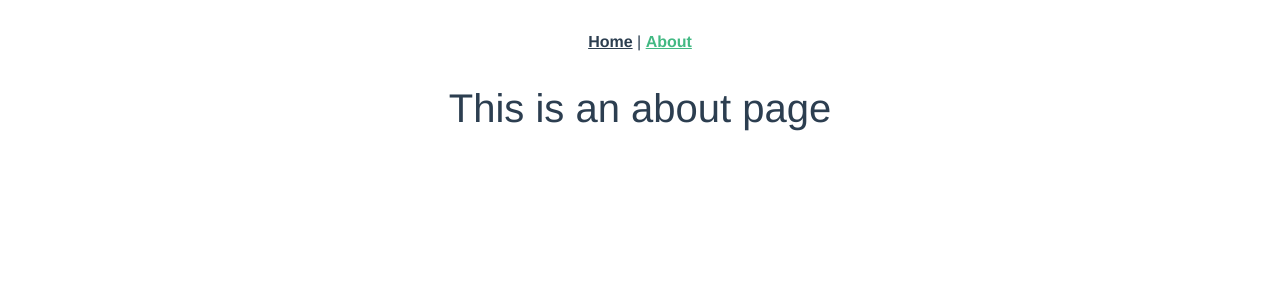
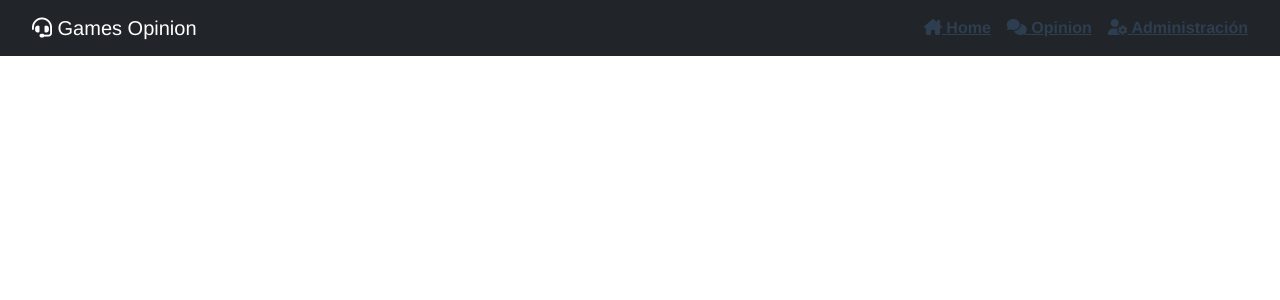
Before and after one commit to AnlianaAguilar/Games_Opinion_Site, a Vue app: page /about in a window 1280 px wide. Shown: the top 300 px of the page. Built offline with nearby package versions, Linux system fonts and the light colour scheme.

Commit message:
Se agrega nav y sus router

```diff
--- a/public/index.html
+++ b/public/index.html
@@ -7,6 +7,7 @@
     <link rel="icon" href="<%= BASE_URL %>favicon.ico">
     <link href="https://cdn.jsdelivr.net/npm/bootstrap@5.1.3/dist/css/bootstrap.min.css" rel="stylesheet"
       integrity="sha384-1BmE4kWBq78iYhFldvKuhfTAU6auU8tT94WrHftjDbrCEXSU1oBoqyl2QvZ6jIW3" crossorigin="anonymous">
+    <script src="https://kit.fontawesome.com/e66ac679d5.js" crossorigin="anonymous"></script>
     <title><%= htmlWebpackPlugin.options.title %></title>
   </head>
   <body>
--- a/src/App.vue
+++ b/src/App.vue
@@ -1,12 +1,45 @@
 <template>
   <div id="app">
-    <nav>
-      <router-link to="/">Home</router-link> |
-      <router-link to="/about">About</router-link>
+    <nav class="navbar navbar-expand-lg navbar-dark bg-dark">
+      <div class="container-fluid">
+        <a class="navbar-brand fw-light text" href="#"><i class="fa-solid fa-headset"></i> Games Opinion</a>
+        <button
+          class="navbar-toggler"
+          type="button"
+          data-bs-toggle="collapse"
+          data-bs-target="#navbarNav"
+          aria-controls="navbarNav"
+          aria-expanded="false"
+          aria-label="Toggle navigation"
+        >
+          <span class="navbar-toggler-icon"></span>
+        </button>
+        <div class="collapse navbar-collapse" id="navbarNav">
+          <ul class="navbar-nav ms-auto">
+            <li class="nav-item me-3">
+              <router-link to="/"><i class="fa-solid fa-house-chimney"></i> Home </router-link>
+            </li>
+            <li class="nav-item me-3">
+              <router-link to="/opiniones"><i class="fa-solid fa-comments"></i> Opinion</router-link>
+            </li>
+            <li class="nav-item">
+              <router-link to="/administracion"><i class="fa-solid fa-user-gear"></i> Administración</router-link>
+            </li>
+          </ul>
+        </div>
+      </div>
     </nav>
     <router-view/>
   </div>
 </template>
+
+
+
+
+
+
+
+
 
 <style>
 #app {
@@ -18,7 +51,7 @@
 }
 
 nav {
-  padding: 30px;
+  padding: 20px;
 }
 
 nav a {
--- a/src/router/index.js
+++ b/src/router/index.js
@@ -1,6 +1,8 @@
 import Vue from 'vue'
 import VueRouter from 'vue-router'
 import HomeView from '../views/HomeView.vue'
+import OpinionsView from '@/views/OpinionsView.vue'
+import AdministrationView from '@/views/AdministrationView.vue'
 
 Vue.use(VueRouter)
 
@@ -8,15 +10,15 @@ const routes = [
   {
     path: '/',
     name: 'home',
-    component: HomeView
+    component: HomeView,
   },
   {
-    path: '/about',
-    name: 'about',
-    // route level code-splitting
-    // this generates a separate chunk (about.[hash].js) for this route
-    // which is lazy-loaded when the route is visited.
-    component: () => import(/* webpackChunkName: "about" */ '../views/AboutView.vue')
+    path: '/opiniones',
+    component: OpinionsView,
+  },
+  {
+    path: '/administracion',
+    component: AdministrationView,
   }
 ]
 
--- /dev/null
+++ b/src/views/AdministrationView.vue
@@ -0,0 +1,27 @@
+<template>
+    <div>
+        <h1>Administración</h1>
+    </div>
+</template>
+
+<script>
+export default {
+    name: 'administrationView',
+    // props: {},
+    data: function(){
+        return {}
+    },
+    // computed: {},
+    //methods: {}
+    // watch: {},
+    // components: {},
+    // mixins: [],
+    // filters: {},
+    // -- Lifecycle Methods
+    // -- End Lifecycle Methods
+}
+</script>
+
+<style scoped>
+
+</style>
--- a/src/views/AboutView.vue
+++ b/src/views/OpinionsView.vue
@@ -1,5 +1,5 @@
 <template>
   <div class="about">
-    <h1>This is an about page</h1>
+    <h1>Opiniones</h1>
   </div>
 </template>
```
